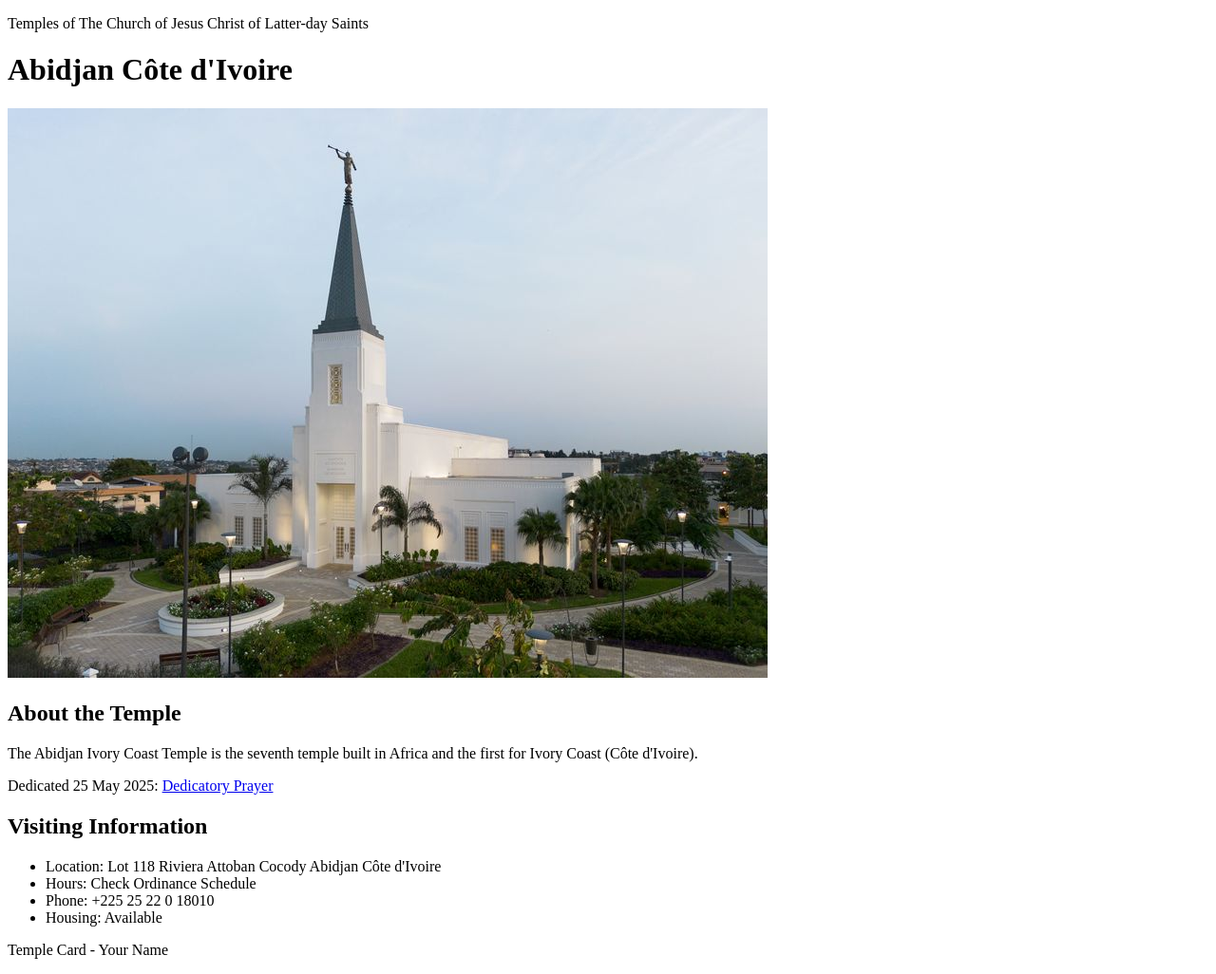
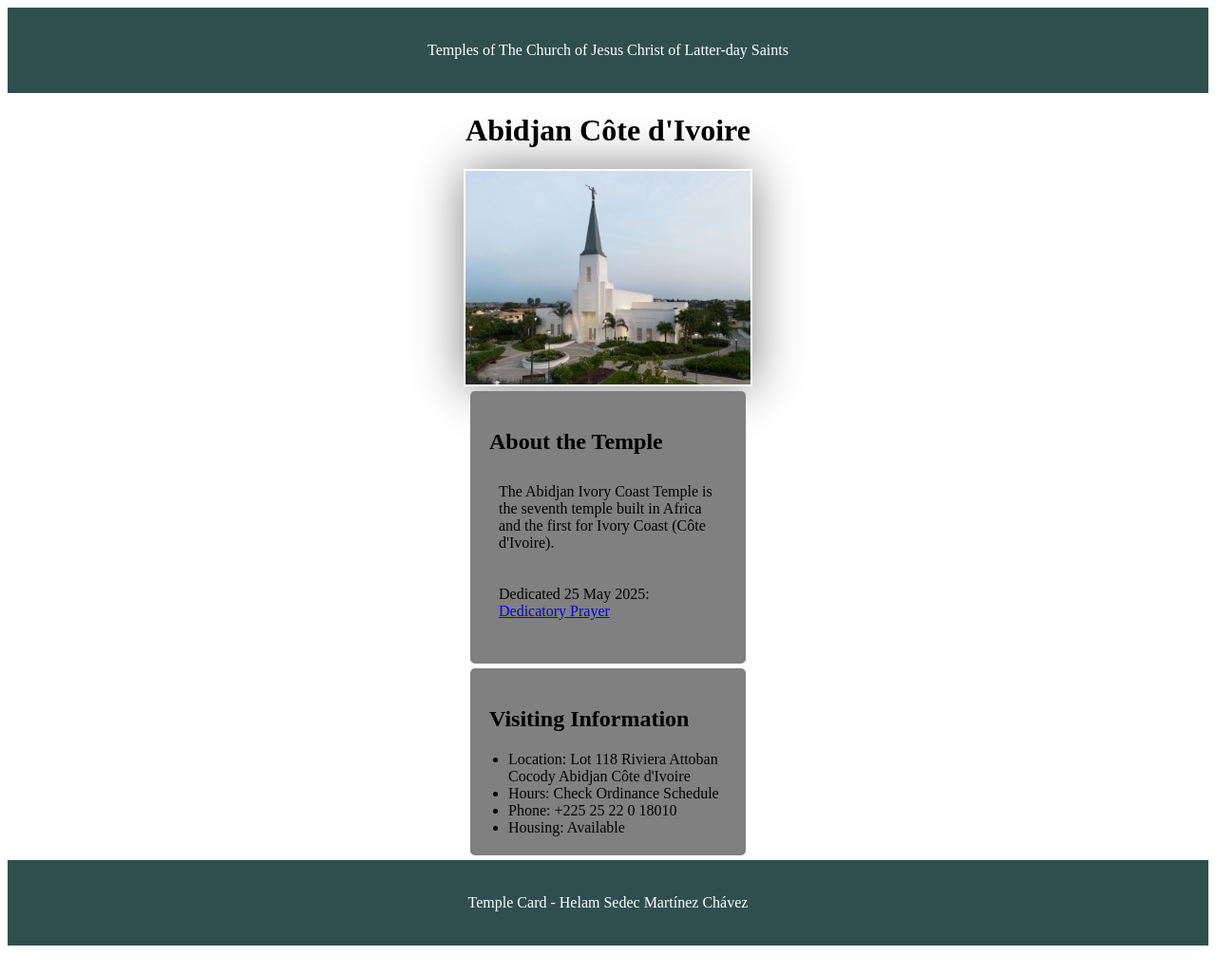
Before and after one commit to helamsedec/wdd130, a plain HTML site: page week02/temple.html in a window 1280 px wide. Shown: the whole page at 95% size. After the commit the page ends 1004 px from the top, so only its background shows below. Drawn offline with Linux system fonts and the light colour scheme.

Commit message:
Week 2 css

```diff
--- /dev/null
+++ b/week02/styles/temple.css
@@ -0,0 +1,62 @@
+nav {
+    background-color: black;
+    padding: 100px;
+}
+
+nav a {
+    color: darkslategray;
+    display: block;
+    padding: 20px;
+}
+
+h1 {
+    color: black;
+    text-align: center;
+}
+
+img {
+    width: 300px;
+    height: auto;
+    border: 1px black;
+    padding: 2px;
+    box-shadow: 0 0 50px gray;
+    display: block;
+    margin-left: auto;
+    margin-right: auto;
+}
+
+p {
+    padding: 10px;
+}
+
+header {
+    background-color: darkslategray;
+    color: white;
+    text-align: center;
+    padding: 10px;
+}
+
+section {
+    background-color: gray;
+    color: black;
+    padding: 20px;
+    margin: 5px auto;
+    max-width: 250px;
+    border-radius: 5px;
+
+}
+
+section ul {
+    text-align: left;
+    display: block;
+    margin: 0;
+    padding-left: 20px;
+
+}
+
+footer {
+    background-color: darkslategray;
+    color: white;
+    text-align: center;
+    padding: 10px;
+}
--- a/week02/temple.html
+++ b/week02/temple.html
@@ -5,6 +5,7 @@
     <meta charset="UTF-8">
     <meta name="viewport" content="width=device-width, initial-scale=1.0">
     <title>Temple Card - Abidjan Côte d'Ivoire</title>
+    <link rel="stylesheet" href="styles/temple.css">
 </head>
 
 <body>
@@ -20,6 +21,7 @@
             <h2>About the Temple</h2>
             <p>The Abidjan Ivory Coast Temple is the seventh temple built in Africa and the first for Ivory Coast (Côte d'Ivoire).</p>
             <p>Dedicated 25 May 2025: <a href="https://www.churchofjesuschrist.org/temples/dedicatory-prayer/abidjan-ivory-coast-temple/2025-05-25?lang=eng" target="_blank" rel="noopener noreferrer">Dedicatory Prayer</a></p>
+
         </section>
         <section>
             <h2>Visiting Information</h2>
@@ -32,7 +34,7 @@
         </section>
     </main>
     <footer>
-        <p>Temple Card - Your Name</p>
+        <p>Temple Card - Helam Sedec Martínez Chávez</p>
     </footer>
 </body>
 
```
